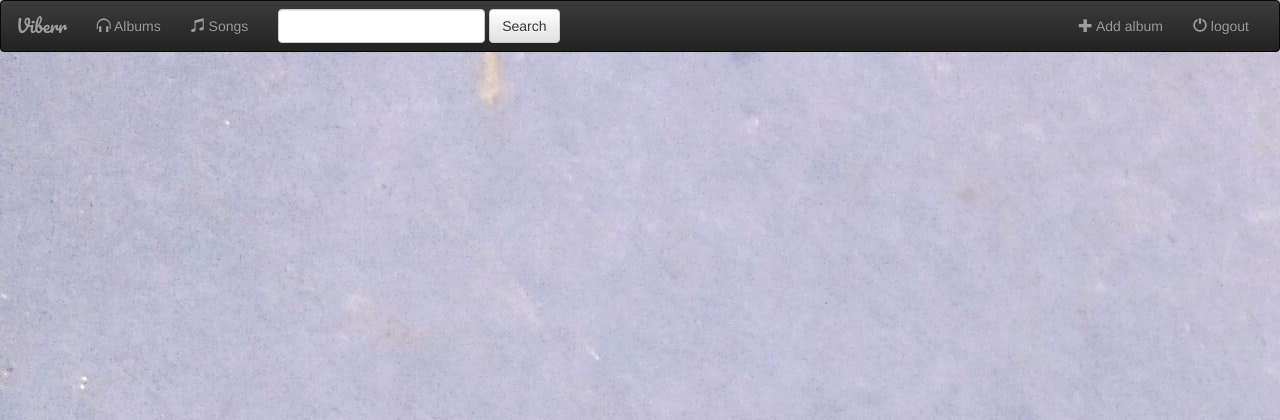
After one commit to abidmuin/Django, a Django app: template demoWebsite/music/templates/music/base.html in a window 1280 px wide. The commit adds this page. Shown: the top 420 px of the page. Run offline with Django 3.2, Linux system fonts and the light colour scheme; the template is opened without the code that fills it, so the values that code supplies are empty; some libraries are stand-ins or nearby versions.

Commit message:
created base template for each page

```diff
--- a/demoWebsite/music/static/music/style.css
+++ b/demoWebsite/music/static/music/style.css
@@ -1,11 +1,7 @@
 body {
-  background: white url("images/textureBG.jpg");
-}
-
-.navbar {
-  border-radius: 0;
+	background: white url("images/textureBG.jpg");
 }
 
 .navbar-brand {
-  font-family: Pacifico;
+	font-family: Pacifico;
 }
--- /dev/null
+++ b/demoWebsite/music/templates/music/base.html
@@ -0,0 +1,108 @@
+<!DOCTYPE html>
+<html lang="en">
+  <head>
+    <meta charset="UTF-8" />
+    <title>{% block title %}Viberr{% endblock %}</title>
+    <!--Loads the path to the static files-->
+    {% load static %}
+
+    <!--Twitter bootstrap https://www.w3resource.com/twitter-bootstrap/tutorial.php-->
+    <!-- Latest compiled and minified CSS -->
+    <link
+      rel="stylesheet"
+      href="//netdna.bootstrapcdn.com/bootstrap/3.0.0/css/bootstrap.min.css"
+    />
+    <!--Google fonts-->
+    <link
+      href="https://fonts.googleapis.com/css2?family=Pacifico&display=swap"
+      rel="stylesheet"
+      type="text/css"
+    />
+    <link
+      rel="stylesheet"
+      type="text/css"
+      href="{% static 'music/style.css' %}"
+    />
+    <!-- Optional theme -->
+    <link
+      rel="stylesheet"
+      href="//netdna.bootstrapcdn.com/bootstrap/3.0.0/css/bootstrap-theme.min.css"
+    />
+    <!-- Latest compiled and minified JavaScript -->
+    <script src="//netdna.bootstrapcdn.com/bootstrap/3.0.0/js/bootstrap.min.js"></script>
+  </head>
+  <body>
+    <nav class="navbar navbar-inverse">
+      <div class="container-fluid">
+        <!--Header-->
+        <div class="navbar-header">
+          <button
+            type="button"
+            class="navbar-toggle"
+            data-toggle="collapse"
+            data-target="topNavBar"
+          >
+            <!--Hamburger menu-->
+            <span class="icon-bar"></span>
+            <span class="icon-bar"></span>
+            <span class="icon-bar"></span>
+          </button>
+          <a class="navbar-brand" href="{% url 'music:index' %}">Viberr</a>
+        </div>
+
+        <!--Items-->
+        <div class="collapse navbar-collapse" id="topNavBar">
+          <ul class="nav navbar-nav">
+            <li class="">
+              <a href="#">
+                <span
+                  class="glyphicon glyphicon-headphones"
+                  aria-hidden="true"
+                ></span>
+                Albums
+              </a>
+            </li>
+            <li class="">
+              <a href="#">
+                <span
+                  class="glyphicon glyphicon-music"
+                  aria-hidden="true"
+                ></span>
+                Songs
+              </a>
+            </li>
+          </ul>
+          <form
+            class="navbar-form navbar-left"
+            role="search"
+            method="GET"
+            action="#"
+          >
+            <div class="form-group">
+              <input type="text" class="form-control" name="query" value="" />
+            </div>
+            <button type="submit" class="btn btn-default">Search</button>
+          </form>
+          <ul class="nav navbar-nav navbar-right">
+            <li class="">
+              <a href="#">
+                <span
+                  class="glyphicon glyphicon-plus"
+                  aria-hidden="true"
+                ></span>
+                Add album
+              </a>
+            </li>
+            <li class="">
+              <a href="#">
+                <span class="glyphicon glyphicon-off" aria-hidden="true"></span>
+                logout
+              </a>
+            </li>
+          </ul>
+        </div>
+      </div>
+    </nav>
+    {% block body %} {% endblock %}
+  </body>
+</html>
```
Also changed, not shown: demoWebsite/music/templates/music/details.html (+7 -0 lines), demoWebsite/music/templates/music/index.html (+3 -97 lines), demoWebsite/db.sqlite3.
